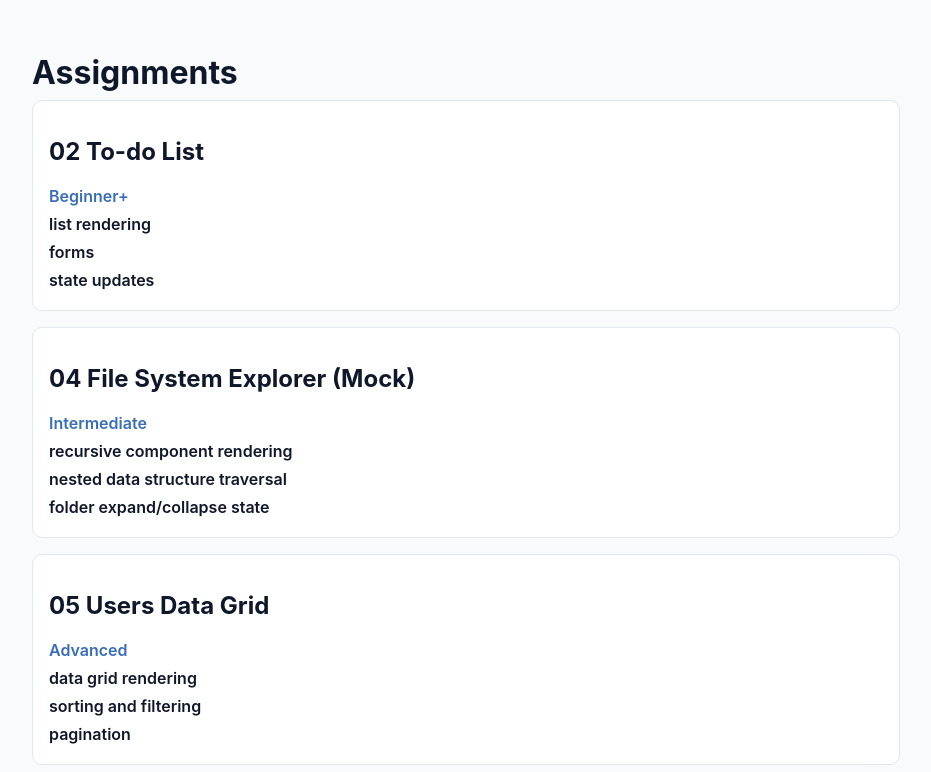
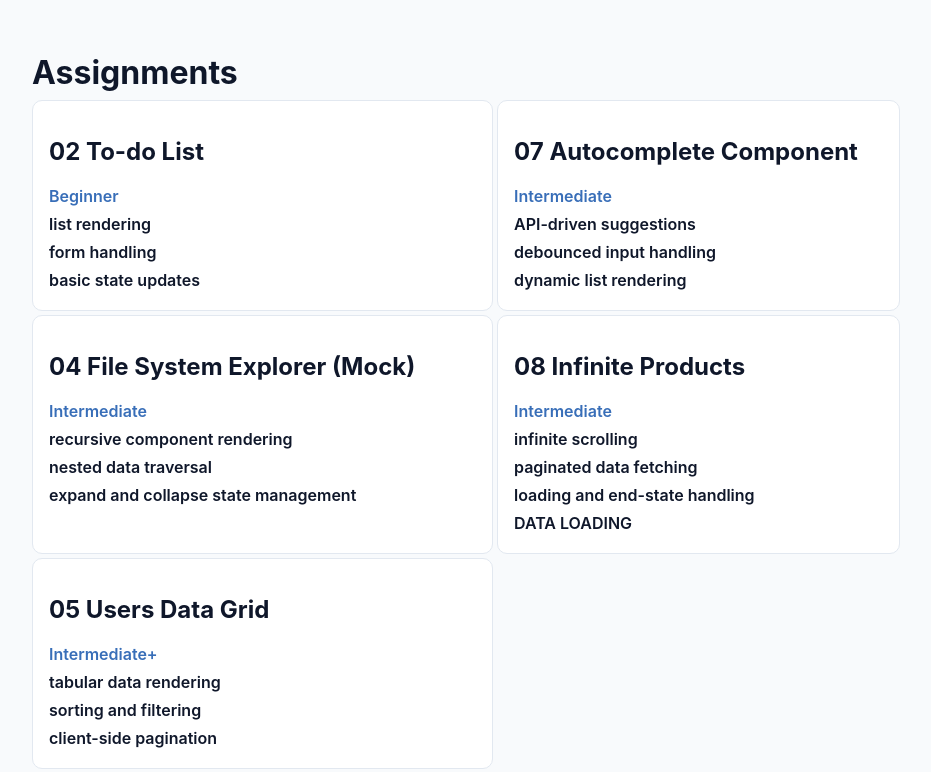
Before and after one commit to ashrafmansuri7272/React-Assignments, a React (Vite) app: page / in a window 1280 px wide. Shown: the top 772 px of the page, without its empty margins (174-1105 px from the left). Built offline with nearby package versions, Linux system fonts and the light colour scheme; no server answers.

Commit message:
Infinite scroll implemented

```diff
--- a/src/App.jsx
+++ b/src/App.jsx
@@ -8,7 +8,7 @@ import Dashboard from "./Dashboard";
 import { ProtectedRoute } from "./routes/ProtectedRoute";
 import { Login } from "./Login";
 import { Autocomplete } from "./Autocomplete";
-
+import {InfiniteProducts} from "./InfiniteProducts"
 export default function App() {
   return (
     <Routes>
@@ -23,6 +23,7 @@ export default function App() {
       } />
       <Route path="/login" element={<Login />} />
       <Route path="/autocomplete" element={<Autocomplete />} />
+      <Route path="/infinite-products" element={<InfiniteProducts />} />
     </Routes>
   )
 }
--- a/src/Assignments.jsx
+++ b/src/Assignments.jsx
@@ -6,8 +6,8 @@ const assignments = [
     id: "02",
     title: "To-do List",
     path: "/todo",
-    level: "Beginner+",
-    goals: ["list rendering", "forms", "state updates"],
+    level: "Beginner",
+    goals: ["list rendering", "form handling", "basic state updates"],
   },
   {
     id: "04",
@@ -16,19 +16,19 @@ const assignments = [
     level: "Intermediate",
     goals: [
       "recursive component rendering",
-      "nested data structure traversal",
-      "folder expand/collapse state",
+      "nested data traversal",
+      "expand and collapse state management",
     ],
   },
   {
     id: "05",
     title: "Users Data Grid",
     path: "/users-data-grid",
-    level: "Advanced",
+    level: "Intermediate+",
     goals: [
-      "data grid rendering",
+      "tabular data rendering",
       "sorting and filtering",
-      "pagination",
+      "client-side pagination",
     ],
   },
   {
@@ -37,9 +37,9 @@ const assignments = [
     path: "/dashboard",
     level: "Advanced",
     goals: [
+      "authentication flow",
       "protected routes",
-      "context for auth state",
-      "integration with Firebase Auth",
+      "global auth state management",
     ],
   },
   {
@@ -48,26 +48,48 @@ const assignments = [
     path: "/autocomplete",
     level: "Intermediate",
     goals: [
-      "fetching data from an API",
-      "debouncing user input",
-      "rendering suggestions",
+      "API-driven suggestions",
+      "debounced input handling",
+      "dynamic list rendering",
+    ],
+  },
+  {
+    id: "08",
+    title: "Infinite Products",
+    path: "/infinite-products",
+    level: "Intermediate",
+    goals: [
+      "infinite scrolling",
+      "paginated data fetching",
+      "loading and end-state handling",
+      "DATA LOADING",
     ],
   },
 ];
 
 export const AssignmentsPage = () => {
-  return <main className="container">
+  return (
+    <main className="container">
       <h1>Assignments</h1>
       <div className="assignment-list">
         {assignments.map(({ id, title, level, path, goals }) => (
-        <Link key={id} to={path} className="assignment-card-link assignment-item">
-          <h2>{id} {title}</h2>
+          <Link
+            key={id}
+            to={path}
+            className="assignment-card-link assignment-item"
+          >
+            <h2>
+              {id} {title}
+            </h2>
             <p className="assignment-level-label">{level}</p>
             {goals.map((goal, index) => (
-            <p key={index} className="assignment-goals-label">{goal}</p>
+              <p key={index} className="assignment-goals-label">
+                {goal}
+              </p>
             ))}
           </Link>
         ))}
       </div>
     </main>
-}
+  );
+};
--- a/src/Dashboard.jsx
+++ b/src/Dashboard.jsx
@@ -4,14 +4,12 @@ import AuthContext from "./context/AuthProvider";
 import { Link } from "react-router-dom";
 
 export default function Dashboard() {
-    const { user, logout } = useContext(AuthContext)
-
+  const { user, logout } = useContext(AuthContext);
   return (
     <div>
       <h1>Welcome, {user.displayName}!</h1>
       <button onClick={logout}>Logout</button>
       <Link to="/">Go to Home</Link>
     </div>
-    )
-
+  );
 }
--- /dev/null
+++ b/src/InfiniteProducts.jsx
@@ -0,0 +1,48 @@
+import React, { useEffect, useRef } from "react";
+import { useInfiniteFetch } from "./hooks/useInfiniteFetch";
+import { Link } from "react-router-dom";
+
+export const InfiniteProducts = () => {
+  const { hasMore, loading, error, products, fetchNext } = useInfiniteFetch();
+  const sentinentalRef = useRef();
+
+  useEffect(() => {
+    if (!hasMore || loading) return;
+    const observer = new IntersectionObserver(
+      ([entry]) => {
+        if (entry.isIntersecting) {
+          fetchNext();
+        }
+      },
+      {
+        root: null,
+        rootMargin: "200px",
+        threshold: 0,
+      }
+    );
+    if (sentinentalRef.current) {
+      observer.observe(sentinentalRef.current);
+    }
+    return () => observer.disconnect();
+  }, [hasMore, fetchNext, loading]);
+
+  return (
+    <>
+      <Link to={"/"}>Back to Home</Link>
+      <ul>
+        Infinite products
+        {/* <button onClick={fetchNext}>try to fetch more</button> */}
+        {products?.length > 0 &&
+          products.map((pr) => (
+            <li key={pr.id} style={{ marginTop: "30px" }}>
+              {" "}
+              {pr.title}{" "}
+            </li>
+          ))}
+      </ul>
+      <div ref={sentinentalRef} style={{ height: "100px" }}>
+        {" "}
+      </div>
+    </>
+  );
+};
--- /dev/null
+++ b/src/hooks/useInfiniteFetch.jsx
@@ -0,0 +1,40 @@
+import React, { useEffect, useState, useRef } from "react";
+
+const LIMIT = 10;
+
+export const useInfiniteFetch = () => {
+  const [products, setProducts] = useState([]);
+  const [error, setError] = useState("");
+  const [loading, setLoading] = useState(false);
+  const [hasMore, setHasMore] = useState(true);
+  const [page, setPage] = useState(0);
+  const didFetch = useRef(false);
+
+  const fetchNext = async () => {
+    let payload;
+    try {
+      setLoading(true);
+      setError("");
+      const skip = LIMIT * page;
+      const response = await fetch(
+        `https://dummyjson.com/products?limit=${LIMIT}&skip=${skip}`
+      );
+      payload = await response.json();
+      setProducts((prev) => [...prev, ...payload.products]);
+      setHasMore(skip + payload?.products?.length < payload?.total);
+      setPage((prev) => prev + 1);
+    } catch (error) {
+      setError(error?.message);
+    } finally {
+      setLoading(false);
+    }
+  };
+
+  useEffect(() => {
+    if (didFetch.current) return;
+    didFetch.current = true;
+    fetchNext();
+  }, []);
+
+  return { hasMore, loading, error, products, fetchNext };
+};
--- a/src/styles.css
+++ b/src/styles.css
@@ -23,17 +23,18 @@ h1 {
 }
 
 .assignment-list {
-  list-style: none;
-  padding: 0;
   display: grid;
-  gap: 1rem;
+  grid-template-rows: repeat(4, auto); /* 4 rows per column */
+  grid-auto-flow: column; /* fill column first */
+  gap: 4px;
 }
 
 .assignment-item {
   background: white;
   border: 1px solid #e2e8f0;
   border-radius: 10px;
-  transition: transform 0.15s ease, box-shadow 0.15s ease, border-color 0.15s ease;
+  transition: transform 0.15s ease, box-shadow 0.15s ease,
+    border-color 0.15s ease;
 }
 
 .assignment-item:hover {
--- /dev/null
+++ b/vite.config.js
@@ -0,0 +1,8 @@
+// vite.config.js
+import { defineConfig } from "vite";
+
+export default defineConfig({
+  server: {
+    allowedHosts: ["gl4tqd-5174.csb.app"],
+  },
+});
```
Also changed, not shown: src/DebouncedInput.jsx (deleted, +0 -21 lines), .codesandbox/tasks.json (added), 1 other file (tests, documents, lock files or other folders). Lines whose indentation alone changed are shown as unchanged.
